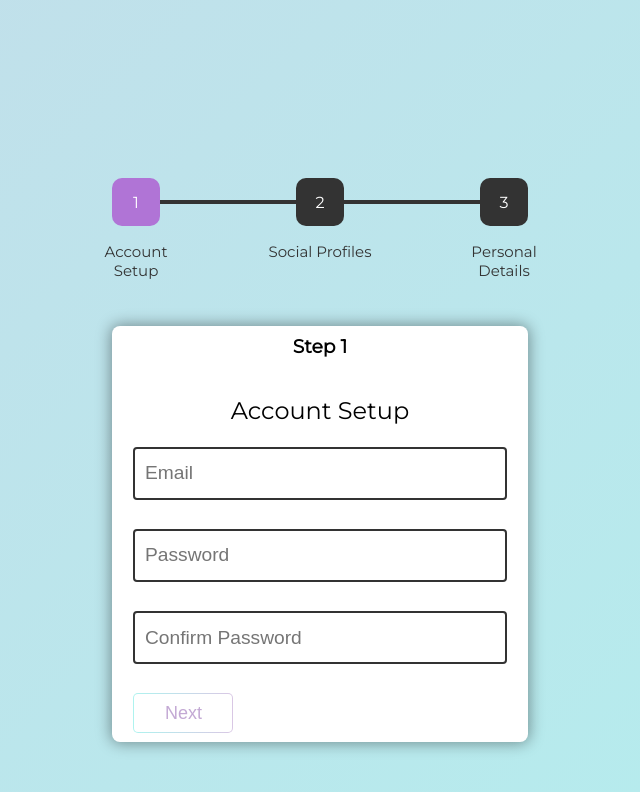
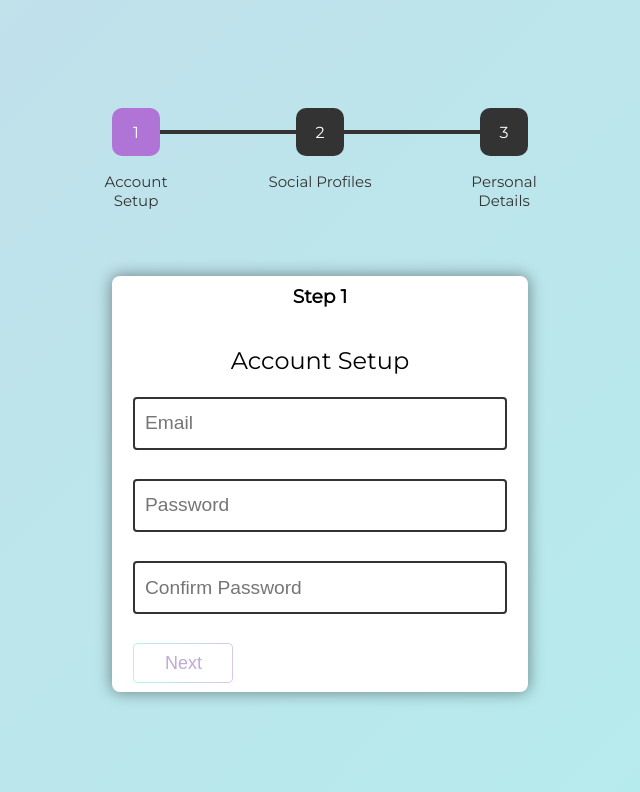
Before and after one commit to S-a-b-a-r-i-s-h/Practice, a plain HTML site: page Forms/index.html in a window 1280 px wide. Shown: the whole page, without its empty margins (320-960 px from the left). Drawn offline with Linux system fonts and the light colour scheme.

Commit message:
Add files via upload

```diff
--- a/Forms/styles.css
+++ b/Forms/styles.css
@@ -20,7 +20,7 @@ body{
 .card{
     box-shadow: 0 0 15px 1px rgba(0, 0, 0,0.4);
     background-color: white;
-    margin-top: 100px;
+    /* margin-top: 100px; */
     border-radius: .5rem;
     padding: .5rem;
     /* max-width: 300px; */
@@ -201,7 +201,7 @@ button:hover{
     display: flex;
     justify-content: space-between;
     counter-reset: step;
-    margin-top: 120px;
+    margin-bottom: 120px;
 }
 
 .progressbar::before, .progress{
```
